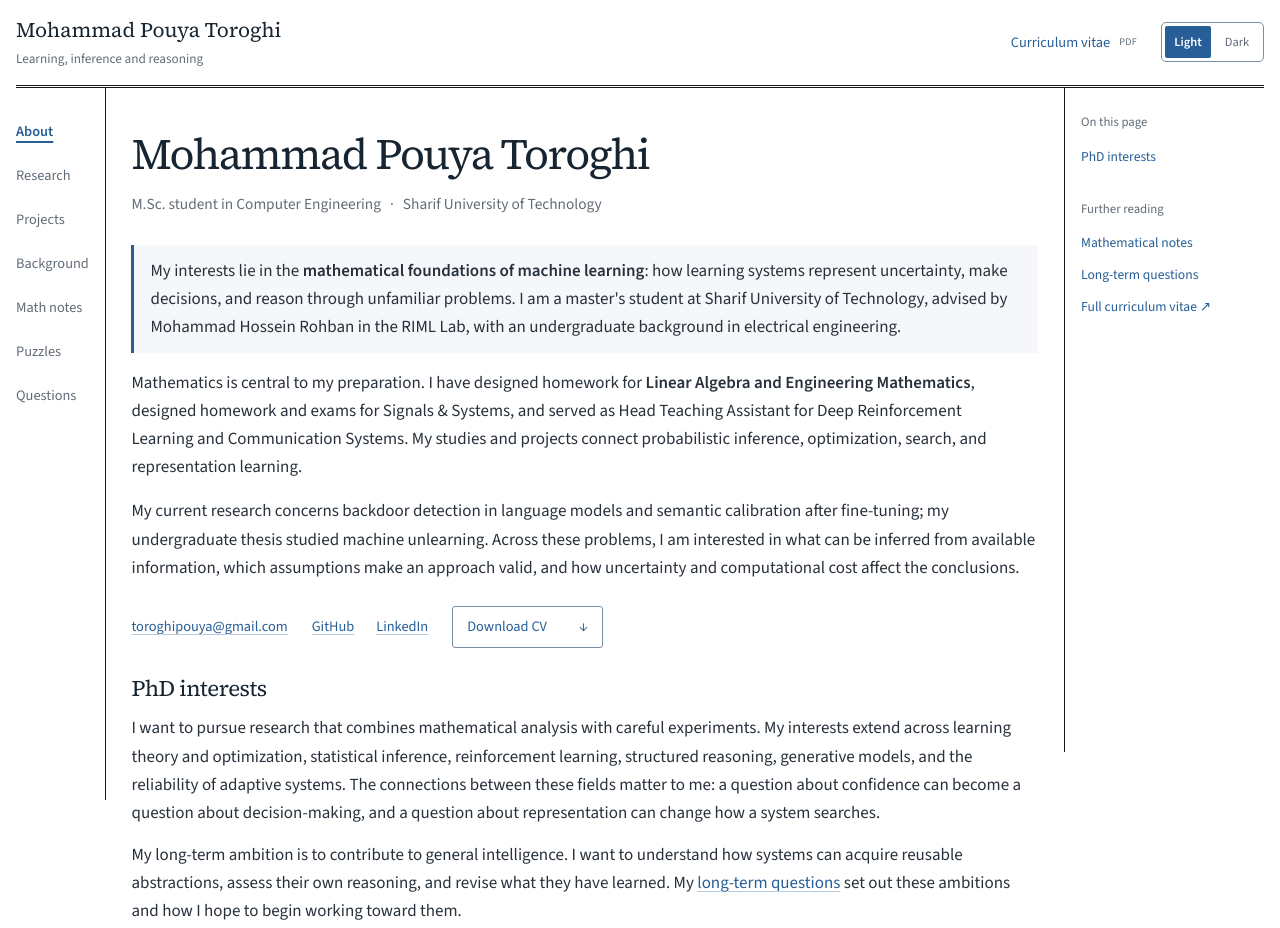
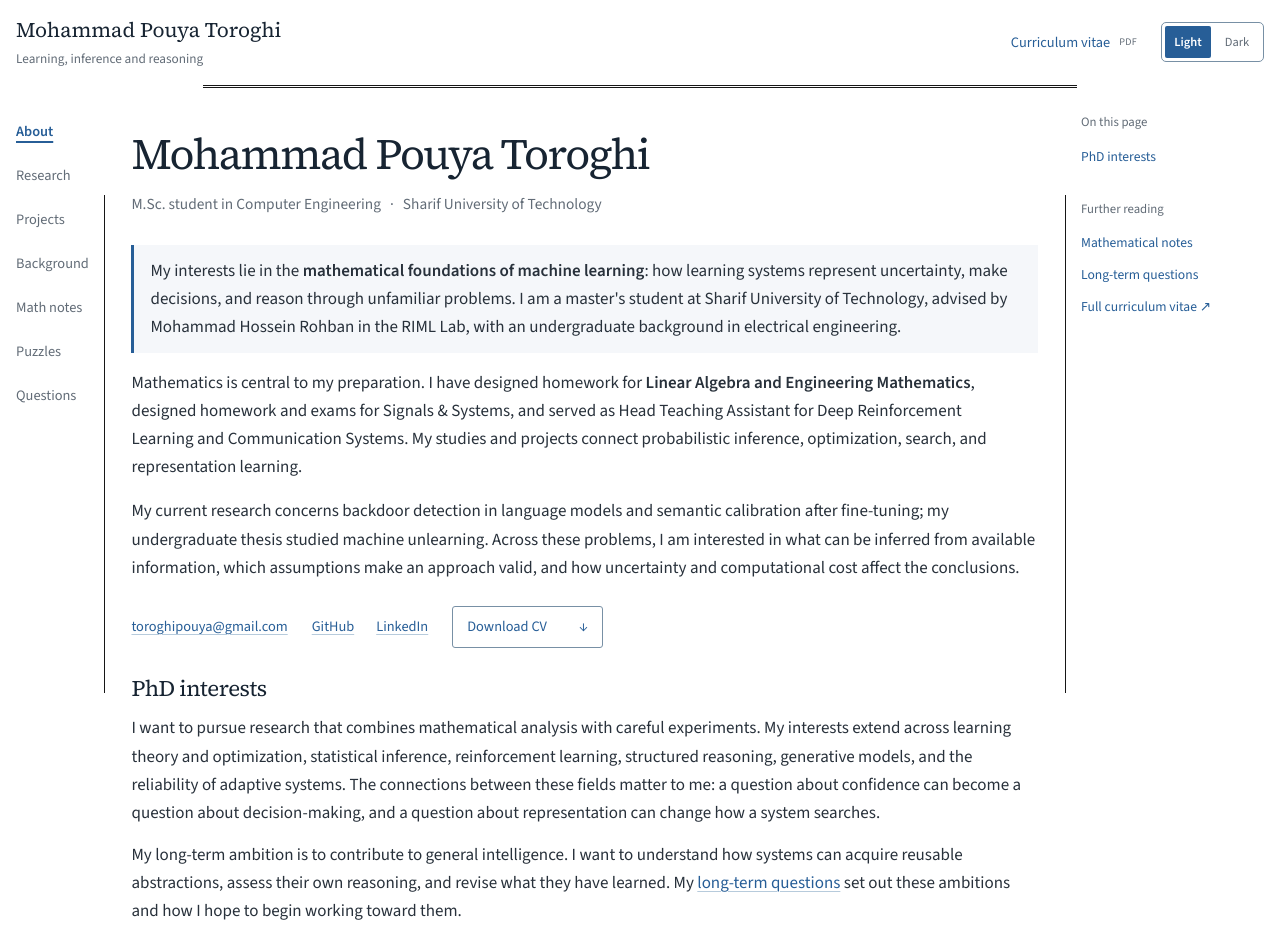
Before and after one commit to pouyatoroghi/pouyatoroghi.github.io, a website: page index.html in a window 1280 px wide. Shown: the top 928 px of the page. Drawn offline with Linux system fonts and the light colour scheme.

Commit message:
Center and shorten layout dividers with open ends

```diff
--- a/index.html
+++ b/index.html
@@ -18,7 +18,7 @@
   <meta name="twitter:card" content="summary_large_image">
   <link rel="icon" href="assets/favicon.svg" type="image/svg+xml">
   <script src="theme.js?v=16e68cf4627a"></script>
-  <link rel="stylesheet" href="styles.css?v=2bb3859efd76">
+  <link rel="stylesheet" href="styles.css?v=89c145871a2b">
 </head>
 <body>
   <a class="skip-link" href="#main">Skip to content</a>
--- a/styles.css
+++ b/styles.css
@@ -74,7 +74,8 @@ a:focus-visible, button:focus-visible, summary:focus-visible { outline: 2px soli
 .page { width: 100%; padding-inline: var(--page-margin); }
 .skip-link { position: absolute; top: 12px; left: 12px; padding: 8px 16px; background: var(--heading); color: var(--paper); transform: translateY(-170%); z-index: 10; }
 .skip-link:focus { transform: translateY(0); }
-.site-header { display: flex; flex-wrap: wrap; align-items: center; justify-content: space-between; gap: 12px 32px; min-height: 91px; padding-block: 16px; border: 0; font-size: .9rem; position: sticky; top: 0; z-index: 5; background: var(--paper); border-bottom: 3px double var(--rule); }
+.site-header { display: flex; flex-wrap: wrap; align-items: center; justify-content: space-between; gap: 12px 32px; min-height: 91px; padding-block: 16px; border: 0; font-size: .9rem; position: sticky; top: 0; z-index: 5; background: var(--paper); border-bottom: 3px solid transparent; }
+.site-header::after { content: ""; position: absolute; bottom: -3px; left: 15%; width: 70%; border-bottom: 3px double var(--rule); pointer-events: none; }
 nav { display: flex; flex-wrap: wrap; gap: 8px 30px; }
 nav a, .header-cv { display: inline-flex; align-items: center; min-height: 40px; text-decoration: none; }
 nav a { color: var(--muted); border-bottom: 2px solid transparent; }
@@ -273,12 +274,15 @@ var { font-family: var(--serif); }
   }
   .site-header { grid-column: 1 / -1; padding-block: 16px; min-height: 0; }
   .rail-identity { font-size: 1.3rem; }
-  .site-nav { grid-column: 1; grid-row: 2 / 4; position: sticky; top: var(--header-height); margin-top: 0; padding: 24px 16px 24px 0; border-right: 1px solid var(--rule); height: calc(100dvh - var(--header-height)); flex-direction: column; flex-wrap: nowrap; align-items: flex-start; gap: 4px; max-height: calc(100dvh - var(--header-height)); overflow-y: auto; }
+  .site-nav { grid-column: 1; grid-row: 2 / 4; position: sticky; top: var(--header-height); margin-top: 0; padding: 24px 16px 24px 0; border-right: 1px solid transparent; height: calc(100dvh - var(--header-height)); flex-direction: column; flex-wrap: nowrap; align-items: flex-start; gap: 4px; max-height: calc(100dvh - var(--header-height)); overflow-y: auto; }
   .site-nav a { min-height: 40px; padding: 0; border: 0; }
   .site-nav a[aria-current] { color: var(--blue); text-decoration: underline; text-decoration-thickness: 2px; text-underline-offset: .35em; }
   .site-nav a:hover { text-decoration: underline; text-underline-offset: .35em; }
   main { grid-column: 2; min-width: 0; font-size: clamp(1.0625rem, .85rem + .25vw, 1.25rem); }
-  .page-outline { display: block; grid-column: 3; grid-row: 2 / 4; position: sticky; top: var(--header-height); min-width: 0; margin-top: 0; padding: 24px 0 24px 16px; border-left: 1px solid var(--rule); height: calc(100dvh - var(--header-height)); max-height: calc(100dvh - var(--header-height) - 48px); overflow-y: auto; }
+  .page-outline { display: block; grid-column: 3; grid-row: 2 / 4; position: sticky; top: var(--header-height); min-width: 0; margin-top: 0; padding: 24px 0 24px 16px; border-left: 1px solid transparent; height: calc(100dvh - var(--header-height)); max-height: calc(100dvh - var(--header-height)); overflow-y: auto; }
+  .site-nav::after, .page-outline::after { content: ""; position: absolute; top: 15%; height: 70%; width: 1px; background: var(--rule); pointer-events: none; }
+  .site-nav::after { right: 0; }
+  .page-outline::after { left: 0; }
   .outline-inner { min-width: 0; }
   .outline-label { color: var(--muted); font-size: .8rem; margin-bottom: 14px; }
   .outline-links, .outline-more { display: flex; flex-direction: column; gap: 12px; }
```
Also changed, not shown: background.html (+1 -1 lines), note-adaptive-calibration.html (+1 -1 lines), note-denoising.html (+1 -1 lines), note-floor-series.html (+1 -1 lines), note-off-policy.html (+1 -1 lines), note-pac-bayes.html (+1 -1 lines), note-rare-events.html (+1 -1 lines), note-sequential.html (+1 -1 lines), notes.html (+1 -1 lines), projects.html (+1 -1 lines), puzzles.html (+1 -1 lines), question.html (+1 -1 lines), research.html (+1 -1 lines).
